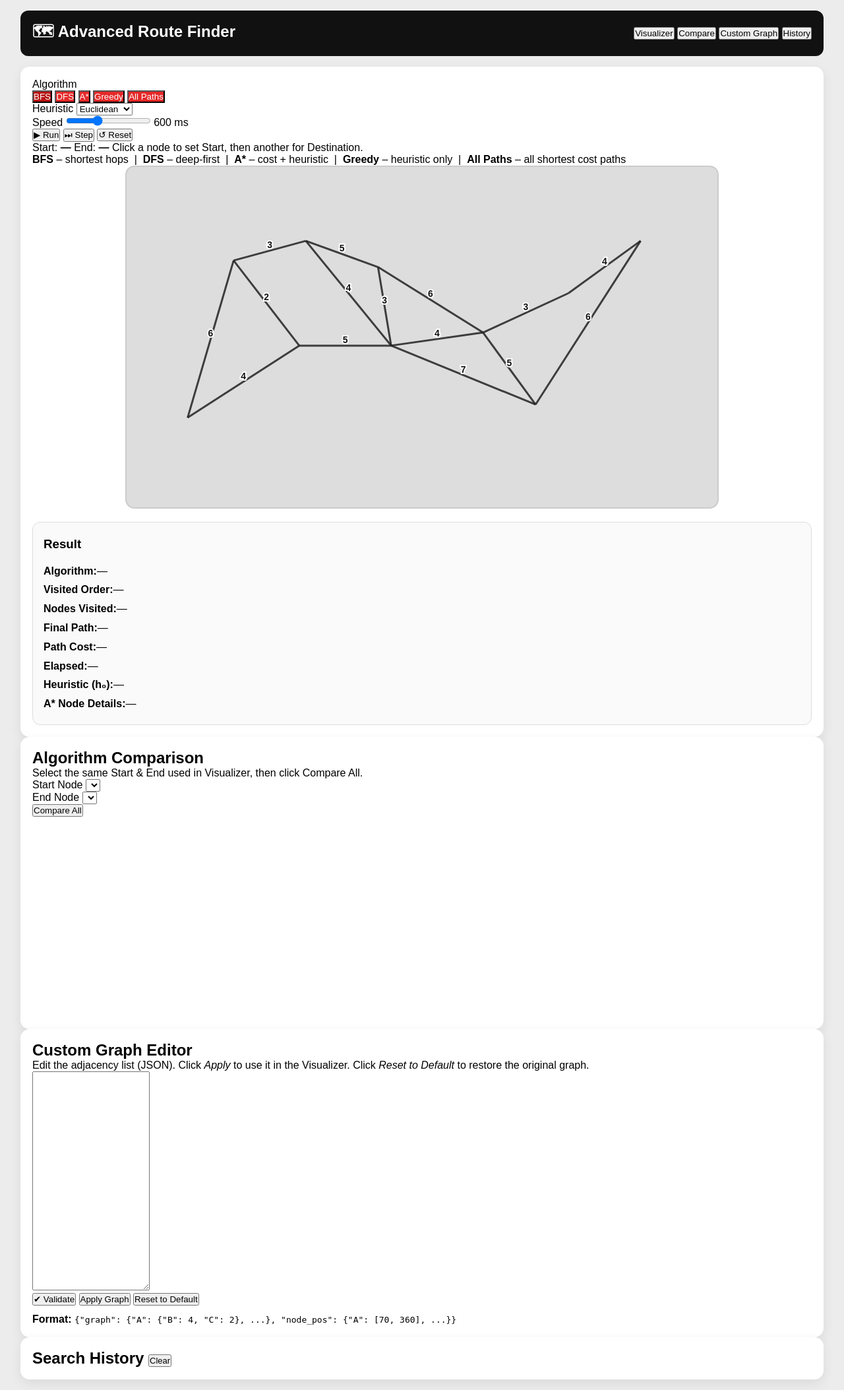
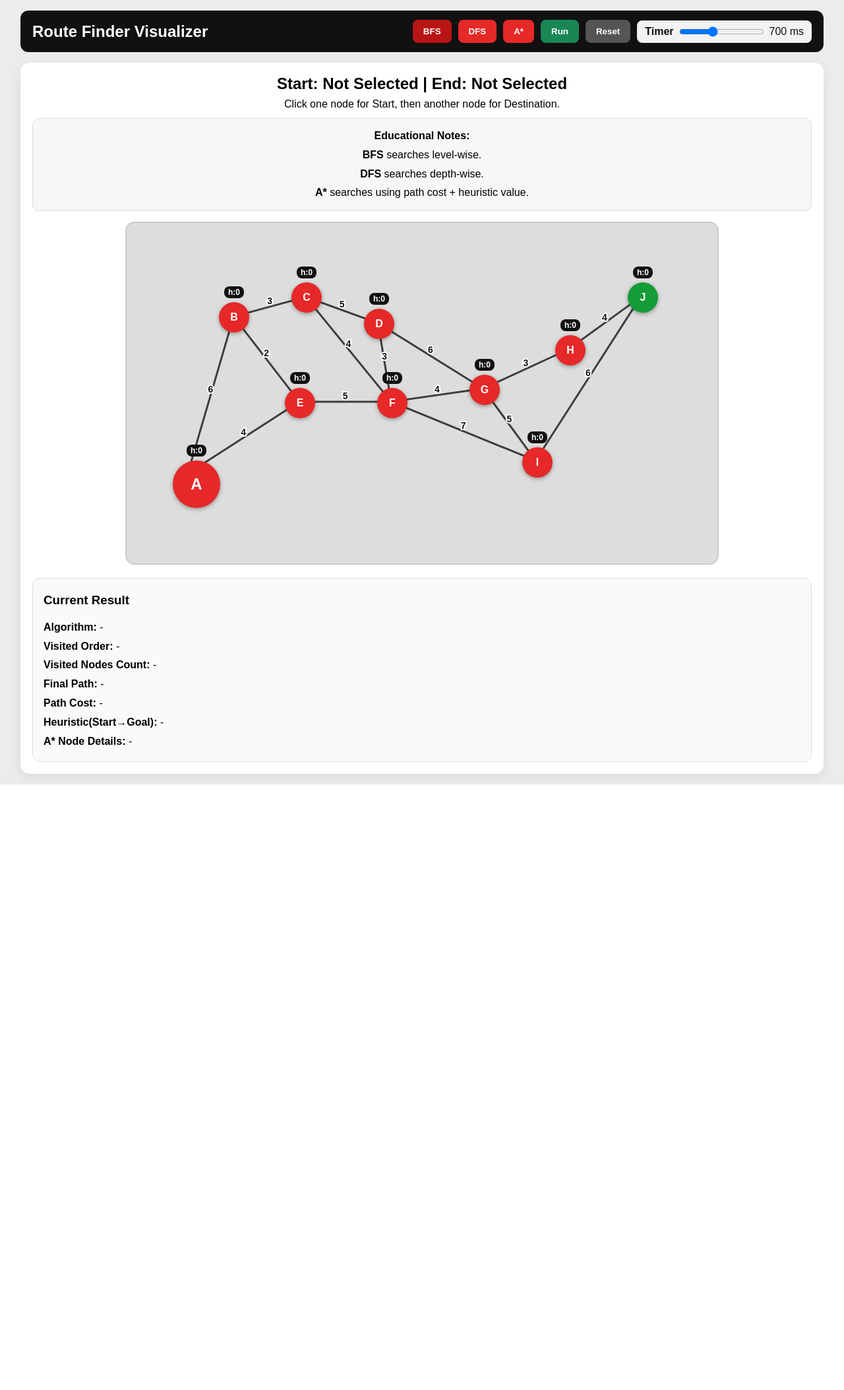
Before and after one commit to maruf8943-stack/Route-finder, a Flask app: page / in a window 1280 px wide. Shown: the whole page at 66% size. After the commit the page ends 1189 px from the top, so only its background shows below. Run offline with Flask 3, Linux system fonts and the light colour scheme; lists and menus that the app fills with data are empty; a map, chart or similar area stays blank.

Commit message:
Update index.html

```diff
--- a/advanced-route-finder/templates/index.html
+++ b/advanced-route-finder/templates/index.html
@@ -3,187 +3,119 @@
 <head>
   <meta charset="UTF-8" />
   <meta name="viewport" content="width=device-width, initial-scale=1.0" />
-  <title>Advanced Route Finder Visualizer</title>
-  <link rel="stylesheet" href="/static/style.css" />
+  <title>Route Finder Visualizer</title>
+  <link rel="stylesheet" href="style.css" />
 </head>
 <body>
   <div class="app">
+    <header class="topbar">
+      <div class="brand">Route Finder Visualizer</div>
 
-  <!-- ── Top Bar ─────────────────────────────────────────────── -->
-  <header class="topbar">
-    <div class="brand">🗺 Advanced Route Finder</div>
-    <nav class="tabs">
-      <button class="tab-btn active" data-tab="visualize">Visualizer</button>
-      <button class="tab-btn" data-tab="compare">Compare</button>
-      <button class="tab-btn" data-tab="custom">Custom Graph</button>
-      <button class="tab-btn" data-tab="history">History</button>
-    </nav>
-  </header>
-
-  <!-- ══════════════════════════════════════════════════════════ -->
-  <!--  TAB 1 – VISUALIZER                                        -->
-  <!-- ══════════════════════════════════════════════════════════ -->
-  <div id="tab-visualize" class="tab-content active">
-    <div class="panel">
-
-      <!-- controls row -->
-      <div class="ctrl-bar">
-        <!-- Algorithm selector -->
-        <div class="ctrl-group">
-          <label class="ctrl-label">Algorithm</label>
-          <div class="algo-btns">
+      <div class="controls">
         <button class="algo-btn active" data-algo="bfs">BFS</button>
         <button class="algo-btn" data-algo="dfs">DFS</button>
         <button class="algo-btn" data-algo="astar">A*</button>
-            <button class="algo-btn" data-algo="greedy">Greedy</button>
-            <button class="algo-btn" data-algo="allpaths">All Paths</button>
+        <button id="runBtn" class="run-btn">Run</button>
+        <button id="resetBtn" class="reset-btn">Reset</button>
+
+        <div class="speed-box">
+          <label for="speedRange">Timer</label>
+          <input type="range" id="speedRange" min="200" max="1500" step="100" value="700">
+          <span id="speedValue">700 ms</span>
         </div>
       </div>
+    </header>
 
-        <!-- Heuristic (A* / Greedy) -->
-        <div class="ctrl-group" id="heur-group">
-          <label class="ctrl-label">Heuristic</label>
-          <select id="heurSelect">
-            <option value="euclidean">Euclidean</option>
-            <option value="manhattan">Manhattan</option>
-          </select>
+    <section class="panel">
+      <div class="route-title">
+        <h2>
+          Start: <span id="startName">Not Selected</span> |
+          End: <span id="endName">Not Selected</span>
+        </h2>
+        <p id="statusText">Click one node for Start, then another node for Destination.</p>
       </div>
 
-        <!-- Speed -->
-        <div class="ctrl-group">
-          <label class="ctrl-label">Speed</label>
-          <input type="range" id="speedRange" min="100" max="1500" step="100" value="600">
-          <span id="speedValue">600 ms</span>
+      <div class="instruction-box">
+        <p><strong>Educational Notes:</strong></p>
+        <p><b>BFS</b> searches level-wise.</p>
+        <p><b>DFS</b> searches depth-wise.</p>
+        <p><b>A*</b> searches using path cost + heuristic value.</p>
       </div>
 
-        <!-- Action buttons -->
-        <div class="ctrl-group">
-          <button id="runBtn"   class="btn btn-run">▶ Run</button>
-          <button id="stepBtn"  class="btn btn-step">⏭ Step</button>
-          <button id="resetBtn" class="btn btn-reset">↺ Reset</button>
-        </div>
+      <div class="map-wrap">
+        <div class="map-box">
+
+
+          <svg id="edgeSvg" class="edge-svg" viewBox="0 0 900 520" preserveAspectRatio="none"></svg>
+          <svg id="routeSvg" class="route-svg" viewBox="0 0 900 520" preserveAspectRatio="none">
+            <path id="routePath"></path>
+          </svg>
+
+          <div class="map-node big start-style" data-node="A" style="left:70px; top:360px;">
+            <span class="node-name">A</span>
+            <span class="heuristic" id="h-A">h:0</span>
           </div>
 
-      <!-- Status bar -->
-      <div class="status-bar">
-        <span>Start: <strong id="startName">—</strong></span>
-        <span>End: <strong id="endName">—</strong></span>
-        <span id="statusText">Click a node to set Start, then another for Destination.</span>
+          <div class="map-node" data-node="B" style="left:140px; top:120px;">
+            <span class="node-name">B</span>
+            <span class="heuristic" id="h-B">h:0</span>
           </div>
 
-      <!-- Info box -->
-      <div class="info-box">
-        <span><b>BFS</b> – shortest hops &nbsp;|&nbsp;
-              <b>DFS</b> – deep-first &nbsp;|&nbsp;
-              <b>A*</b> – cost + heuristic &nbsp;|&nbsp;
-              <b>Greedy</b> – heuristic only &nbsp;|&nbsp;
-              <b>All Paths</b> – all shortest cost paths
-        </span>
+          <div class="map-node" data-node="C" style="left:250px; top:90px;">
+            <span class="node-name">C</span>
+            <span class="heuristic" id="h-C">h:0</span>
           </div>
 
-      <!-- Graph canvas -->
-      <div class="map-wrap">
-        <div class="map-box" id="mapBox">
-          <svg id="edgeSvg"  class="edge-svg"  viewBox="0 0 900 520" preserveAspectRatio="none"></svg>
-          <svg id="routeSvg" class="route-svg" viewBox="0 0 900 520" preserveAspectRatio="none">
-            <defs>
-              <marker id="arrowhead" markerWidth="6" markerHeight="6" refX="3" refY="3" orient="auto">
-                <polygon points="0 0, 6 3, 0 6" fill="#e62020"/>
-              </marker>
-            </defs>
-            <path id="routePath"></path>
-          </svg>
-          <!-- Nodes injected by JS -->
-          <div id="nodesLayer"></div>
-        </div>
+          <div class="map-node" data-node="D" style="left:360px; top:130px;">
+            <span class="node-name">D</span>
+            <span class="heuristic" id="h-D">h:0</span>
           </div>
 
-      <!-- All-paths list -->
-      <div id="allPathsPanel" class="all-paths-panel" style="display:none">
-        <h4>All Shortest Paths</h4>
-        <div id="allPathsList"></div>
+          <div class="map-node" data-node="E" style="left:240px; top:250px;">
+            <span class="node-name">E</span>
+            <span class="heuristic" id="h-E">h:0</span>
           </div>
 
-      <!-- Result box -->
-      <div class="result-box">
-        <h3>Result</h3>
-        <div class="result-grid">
-          <div><strong>Algorithm:</strong><span id="algoName">—</span></div>
-          <div><strong>Visited&nbsp;Order:</strong><span id="visitedOrder">—</span></div>
-          <div><strong>Nodes Visited:</strong><span id="visitedNodes">—</span></div>
-          <div><strong>Final Path:</strong><span id="pathNodes">—</span></div>
-          <div><strong>Path Cost:</strong><span id="pathCost">—</span></div>
-          <div><strong>Elapsed:</strong><span id="elapsedMs">—</span></div>
-          <div><strong>Heuristic (h₀):</strong><span id="heuristicValue">—</span></div>
-          <div class="full-row"><strong>A* Node Details:</strong><span id="astarDetails">—</span></div>
+          <div class="map-node" data-node="F" style="left:380px; top:250px;">
+            <span class="node-name">F</span>
+            <span class="heuristic" id="h-F">h:0</span>
           </div>
+
+          <div class="map-node" data-node="G" style="left:520px; top:230px;">
+            <span class="node-name">G</span>
+            <span class="heuristic" id="h-G">h:0</span>
+          </div>
+
+          <div class="map-node" data-node="H" style="left:650px; top:170px;">
+            <span class="node-name">H</span>
+            <span class="heuristic" id="h-H">h:0</span>
+          </div>
+
+          <div class="map-node" data-node="I" style="left:600px; top:340px;">
+            <span class="node-name">I</span>
+            <span class="heuristic" id="h-I">h:0</span>
+          </div>
+
+          <div class="map-node goal-style" data-node="J" style="left:760px; top:90px;">
+            <span class="node-name">J</span>
+            <span class="heuristic" id="h-J">h:0</span>
           </div>
         </div>
       </div>
 
-  <!-- ══════════════════════════════════════════════════════════ -->
-  <!--  TAB 2 – COMPARE                                           -->
-  <!-- ══════════════════════════════════════════════════════════ -->
-  <div id="tab-compare" class="tab-content">
-    <div class="panel">
-      <h2 class="section-title">Algorithm Comparison</h2>
-      <p class="section-sub">Select the same Start &amp; End used in Visualizer, then click Compare All.</p>
-      <div class="ctrl-bar">
-        <div class="ctrl-group">
-          <label class="ctrl-label">Start Node</label>
-          <select id="cmpStart"></select>
+      <div class="result-box">
+        <h3>Current Result</h3>
+        <p><strong>Algorithm:</strong> <span id="algoName">-</span></p>
+        <p><strong>Visited Order:</strong> <span id="visitedOrder">-</span></p>
+        <p><strong>Visited Nodes Count:</strong> <span id="visitedNodes">-</span></p>
+        <p><strong>Final Path:</strong> <span id="pathNodes">-</span></p>
+        <p><strong>Path Cost:</strong> <span id="pathCost">-</span></p>
+        <p><strong>Heuristic(Start→Goal):</strong> <span id="heuristicValue">-</span></p>
+        <p><strong>A* Node Details:</strong> <span id="astarDetails">-</span></p>
       </div>
-        <div class="ctrl-group">
-          <label class="ctrl-label">End Node</label>
-          <select id="cmpEnd"></select>
-        </div>
-        <div class="ctrl-group">
-          <button id="compareBtn" class="btn btn-run">Compare All</button>
-        </div>
-      </div>
-      <div id="compareTable" class="compare-table-wrap"></div>
-      <canvas id="compareChart" class="compare-chart" height="300"></canvas>
-    </div>
+    </section>
   </div>
 
-  <!-- ══════════════════════════════════════════════════════════ -->
-  <!--  TAB 3 – CUSTOM GRAPH                                      -->
-  <!-- ══════════════════════════════════════════════════════════ -->
-  <div id="tab-custom" class="tab-content">
-    <div class="panel">
-      <h2 class="section-title">Custom Graph Editor</h2>
-      <p class="section-sub">
-        Edit the adjacency list (JSON). Click <em>Apply</em> to use it in the Visualizer.
-        Click <em>Reset to Default</em> to restore the original graph.
-      </p>
-      <div class="editor-wrap">
-        <textarea id="graphJson" rows="22" spellcheck="false"></textarea>
-        <div class="editor-actions">
-          <button id="validateBtn"  class="btn btn-step">✔ Validate</button>
-          <button id="applyBtn"     class="btn btn-run">Apply Graph</button>
-          <button id="restoreBtn"   class="btn btn-reset">Reset to Default</button>
-        </div>
-        <div id="validateMsg" class="validate-msg"></div>
-      </div>
-      <p class="section-sub" style="margin-top:12px">
-        <strong>Format:</strong>
-        <code>{"graph": {"A": {"B": 4, "C": 2}, ...}, "node_pos": {"A": [70, 360], ...}}</code>
-      </p>
-    </div>
-  </div>
-
-  <!-- ══════════════════════════════════════════════════════════ -->
-  <!--  TAB 4 – HISTORY                                           -->
-  <!-- ══════════════════════════════════════════════════════════ -->
-  <div id="tab-history" class="tab-content">
-    <div class="panel">
-      <h2 class="section-title">Search History <button id="clearHistBtn" class="btn btn-reset" style="font-size:13px">Clear</button></h2>
-      <div id="historyTable" class="compare-table-wrap"></div>
-    </div>
-  </div>
-
-</div><!-- .app -->
-
-<script src="/static/script.js"></script>
+  <script src="script.js"></script>
 </body>
 </html>
```
Lines whose indentation alone changed are shown as unchanged.
